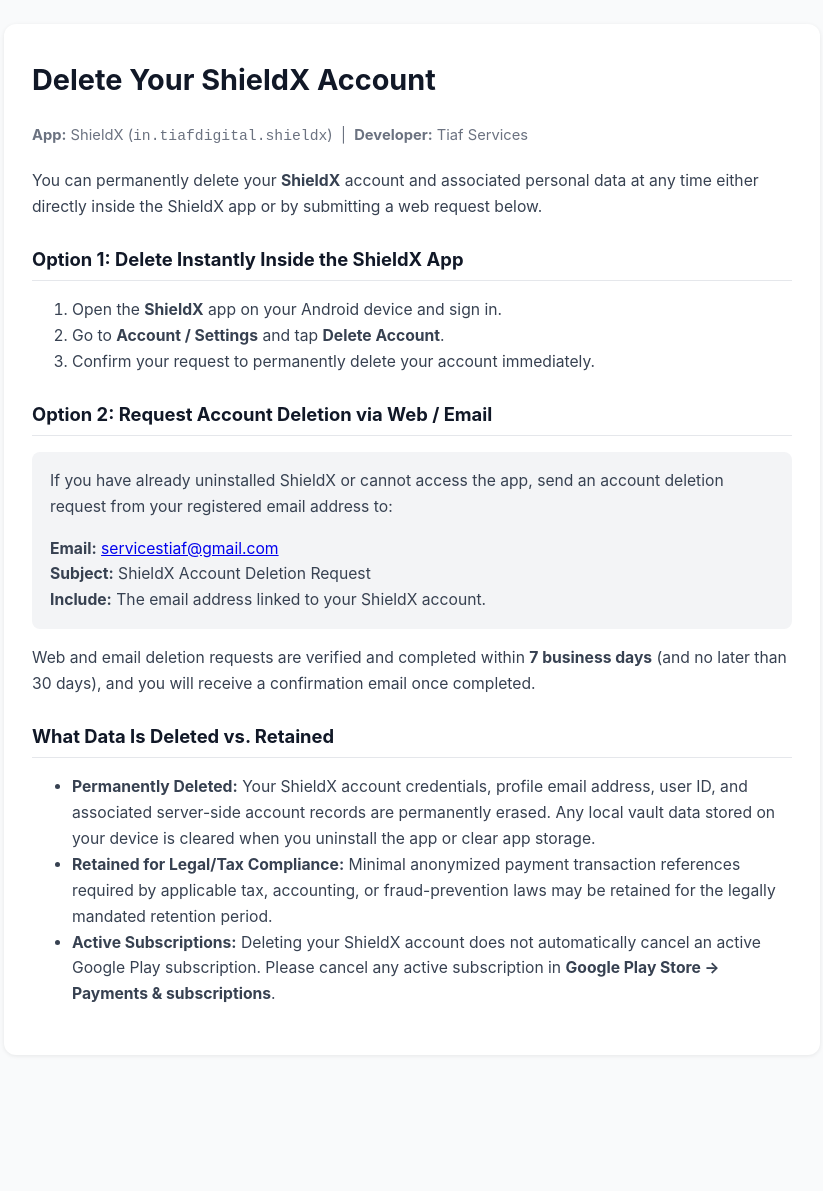
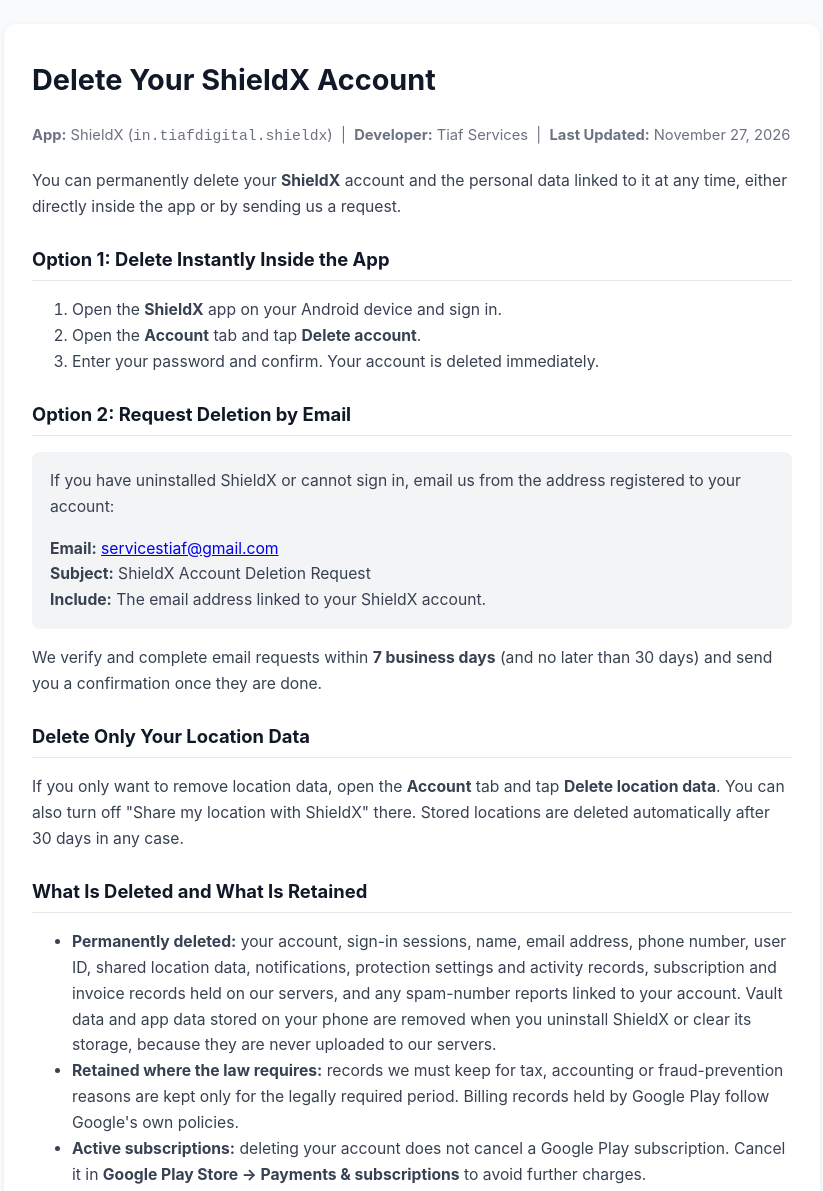
Before and after one commit to mahi2004k/shieldx-privacy-policy, a plain HTML site: page delete-account.html in a window 1280 px wide. Shown: the top 1191 px of the page, without its empty margins (228-1051 px from the left). Before the commit the page ends 1079 px from the top, so only its background shows below. Drawn offline with Linux system fonts and the light colour scheme.

Commit message:
Refactor delete-account.html for improved readability

```diff
--- a/delete-account.html
+++ b/delete-account.html
@@ -5,49 +5,15 @@
   <meta name="viewport" content="width=device-width, initial-scale=1.0" />
   <title>Delete Account - ShieldX</title>
   <style>
-    body {
-      font-family: -apple-system, BlinkMacSystemFont, "Segoe UI", Roboto, Arial, sans-serif;
-      line-height: 1.65;
-      color: #1f2937;
-      background-color: #f9fafb;
-      margin: 0;
-      padding: 24px 16px;
-    }
-    .container {
-      max-width: 760px;
-      margin: 0 auto;
-      background: #ffffff;
-      padding: 32px 28px;
-      border-radius: 12px;
-      box-shadow: 0 1px 4px rgba(0, 0, 0, 0.08);
-    }
-    h1 {
-      font-size: 1.8rem;
-      margin-top: 0;
-      color: #111827;
-    }
-    h2 {
-      font-size: 1.15rem;
-      margin-top: 24px;
-      color: #111827;
-      border-bottom: 1px solid #e5e7eb;
-      padding-bottom: 6px;
-    }
-    p, li {
-      font-size: 0.98rem;
-      color: #374151;
-    }
-    .box {
-      background: #f3f4f6;
-      padding: 16px 18px;
-      border-radius: 8px;
-      margin: 16px 0;
-    }
-    .meta {
-      color: #6b7280;
-      font-size: 0.92rem;
-      margin-bottom: 20px;
-    }
+    body { font-family: -apple-system, BlinkMacSystemFont, "Segoe UI", Roboto, Arial, sans-serif; line-height: 1.65; color: #1f2937; background-color: #f9fafb; margin: 0; padding: 24px 16px; }
+    .container { max-width: 760px; margin: 0 auto; background: #ffffff; padding: 32px 28px; border-radius: 12px; box-shadow: 0 1px 4px rgba(0, 0, 0, 0.08); }
+    h1 { font-size: 1.8rem; margin-top: 0; color: #111827; }
+    h2 { font-size: 1.15rem; margin-top: 24px; color: #111827; border-bottom: 1px solid #e5e7eb; padding-bottom: 6px; }
+    p, li { font-size: 0.98rem; color: #374151; }
+    .box { background: #f3f4f6; padding: 16px 18px; border-radius: 8px; margin: 16px 0; }
+    .meta { color: #6b7280; font-size: 0.92rem; margin-bottom: 20px; }
+    .links { margin-top: 28px; padding-top: 16px; border-top: 1px solid #e5e7eb; font-size: 0.92rem; }
+    .links a { margin-right: 16px; }
   </style>
 </head>
 <body>
@@ -55,26 +21,26 @@
     <h1>Delete Your ShieldX Account</h1>
     <p class="meta">
       <strong>App:</strong> ShieldX (<code>in.tiafdigital.shieldx</code>) &nbsp;|&nbsp;
-      <strong>Developer:</strong> Tiaf Services
+      <strong>Developer:</strong> Tiaf Services &nbsp;|&nbsp;
+      <strong>Last Updated:</strong> November 27, 2026
     </p>
 
     <p>
-      You can permanently delete your <strong>ShieldX</strong> account and associated personal data
-      at any time either directly inside the ShieldX app or by submitting a web request below.
+      You can permanently delete your <strong>ShieldX</strong> account and the personal data linked to it at any
+      time, either directly inside the app or by sending us a request.
     </p>
 
-    <h2>Option 1: Delete Instantly Inside the ShieldX App</h2>
+    <h2>Option 1: Delete Instantly Inside the App</h2>
     <ol>
       <li>Open the <strong>ShieldX</strong> app on your Android device and sign in.</li>
-      <li>Go to <strong>Account / Settings</strong> and tap <strong>Delete Account</strong>.</li>
-      <li>Confirm your request to permanently delete your account immediately.</li>
+      <li>Open the <strong>Account</strong> tab and tap <strong>Delete account</strong>.</li>
+      <li>Enter your password and confirm. Your account is deleted immediately.</li>
     </ol>
 
-    <h2>Option 2: Request Account Deletion via Web / Email</h2>
+    <h2>Option 2: Request Deletion by Email</h2>
     <div class="box">
       <p style="margin-top: 0;">
-        If you have already uninstalled ShieldX or cannot access the app, send an account deletion
-        request from your registered email address to:
+        If you have uninstalled ShieldX or cannot sign in, email us from the address registered to your account:
       </p>
       <p style="margin-bottom: 0;">
         <strong>Email:</strong>
@@ -84,28 +50,41 @@
       </p>
     </div>
     <p>
-      Web and email deletion requests are verified and completed within <strong>7 business days</strong>
-      (and no later than 30 days), and you will receive a confirmation email once completed.
+      We verify and complete email requests within <strong>7 business days</strong> (and no later than 30 days)
+      and send you a confirmation once they are done.
     </p>
 
-    <h2>What Data Is Deleted vs. Retained</h2>
+    <h2>Delete Only Your Location Data</h2>
+    <p>
+      If you only want to remove location data, open the <strong>Account</strong> tab and tap
+      <strong>Delete location data</strong>. You can also turn off "Share my location with ShieldX" there.
+      Stored locations are deleted automatically after 30 days in any case.
+    </p>
+
+    <h2>What Is Deleted and What Is Retained</h2>
     <ul>
       <li>
-        <strong>Permanently Deleted:</strong> Your ShieldX account credentials, profile email address,
-        user ID, and associated server-side account records are permanently erased. Any local vault
-        data stored on your device is cleared when you uninstall the app or clear app storage.
+        <strong>Permanently deleted:</strong> your account, sign-in sessions, name, email address, phone number,
+        user ID, shared location data, notifications, protection settings and activity records, subscription and
+        invoice records held on our servers, and any spam-number reports linked to your account. Vault data and
+        app data stored on your phone are removed when you uninstall ShieldX or clear its storage, because they are
+        never uploaded to our servers.
       </li>
       <li>
-        <strong>Retained for Legal/Tax Compliance:</strong> Minimal anonymized payment transaction
-        references required by applicable tax, accounting, or fraud-prevention laws may be retained
-        for the legally mandated retention period.
+        <strong>Retained where the law requires:</strong> records we must keep for tax, accounting or
+        fraud-prevention reasons are kept only for the legally required period. Billing records held by Google
+        Play follow Google's own policies.
       </li>
       <li>
-        <strong>Active Subscriptions:</strong> Deleting your ShieldX account does not automatically
-        cancel an active Google Play subscription. Please cancel any active subscription in
-        <strong>Google Play Store &rarr; Payments &amp; subscriptions</strong>.
+        <strong>Active subscriptions:</strong> deleting your account does not cancel a Google Play subscription.
+        Cancel it in <strong>Google Play Store &rarr; Payments &amp; subscriptions</strong> to avoid further charges.
       </li>
     </ul>
+
+    <p class="links">
+      <a href="./">Privacy Policy</a>
+      <a href="terms.html">Terms of Service</a>
+    </p>
   </div>
 </body>
 </html>
```
